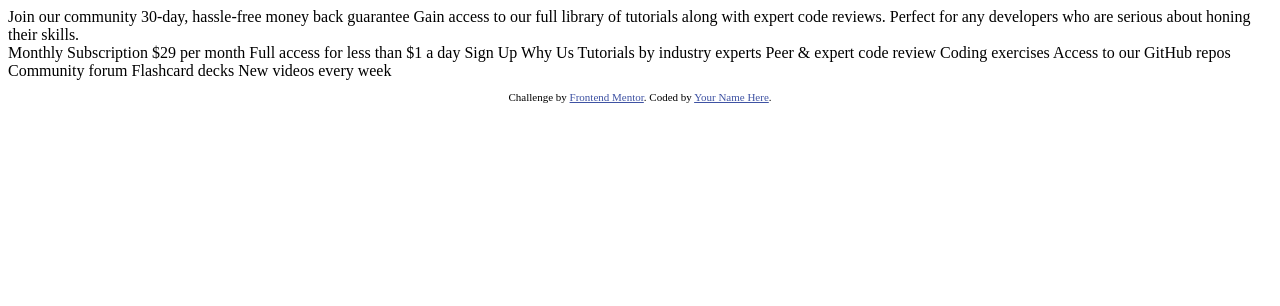
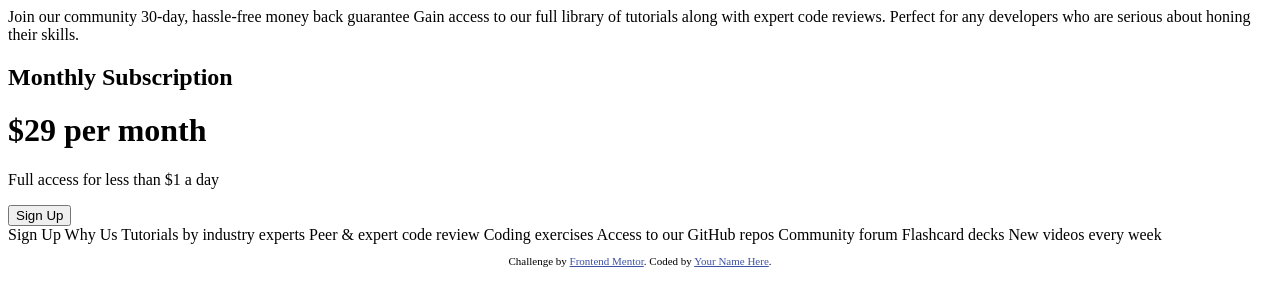
Before and after one commit to ParthTri/single-price-grid-component-master, a plain HTML site: page index.html in a window 1280 px wide. Drawn offline with Linux system fonts and the light colour scheme.

Commit message:
html for subscription section made

```diff
--- a/index.html
+++ b/index.html
@@ -32,10 +32,16 @@
 				to our full library of tutorials along with expert code reviews. Perfect
 				for any developers who are serious about honing their skills.
 			</div>
-			Monthly Subscription &dollar;29 per month Full access for less than
-			&dollar;1 a day Sign Up Why Us Tutorials by industry experts Peer &amp;
-			expert code review Coding exercises Access to our GitHub repos Community
-			forum Flashcard decks New videos every week
+			<div class="subscription">
+				<h2>Monthly Subscription</h2>
+				<h1>&dollar;29 <span>per month</span></h1>
+				<p>Full access for less than &dollar;1 a day</p>
+				<button class="btn">Sign Up</button>
+			</div>
+
+			Sign Up Why Us Tutorials by industry experts Peer &amp; expert code review
+			Coding exercises Access to our GitHub repos Community forum Flashcard
+			decks New videos every week
 		</div>
 
 		<footer>
```
